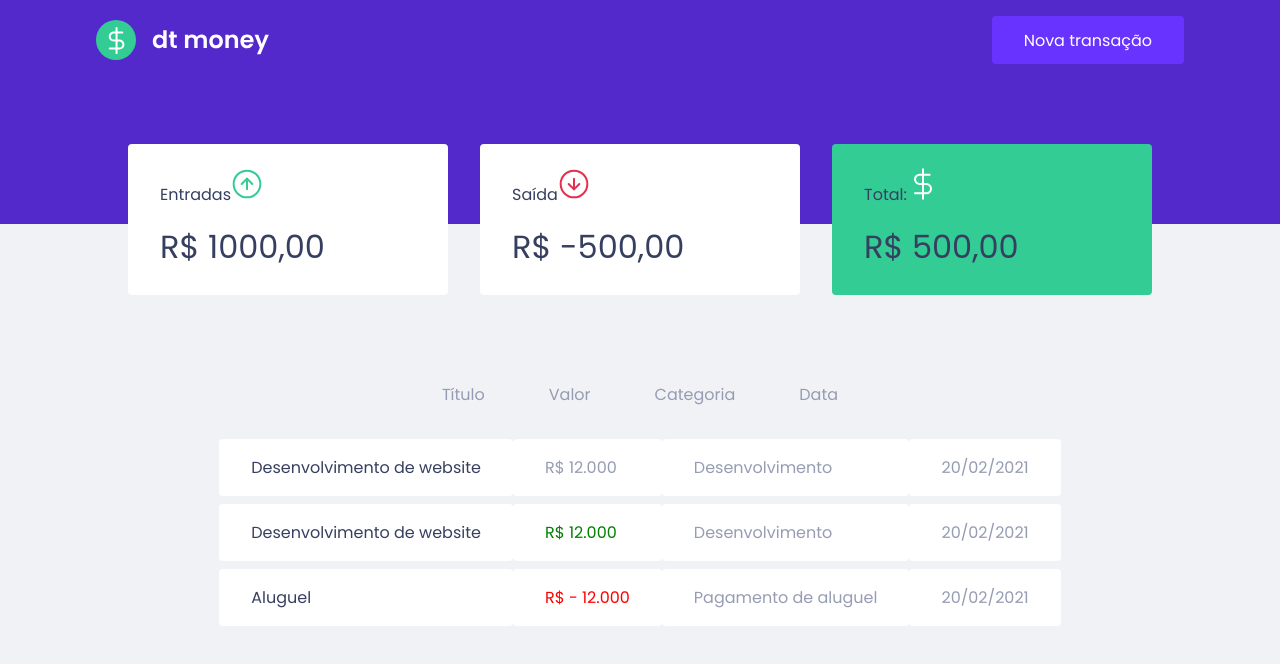
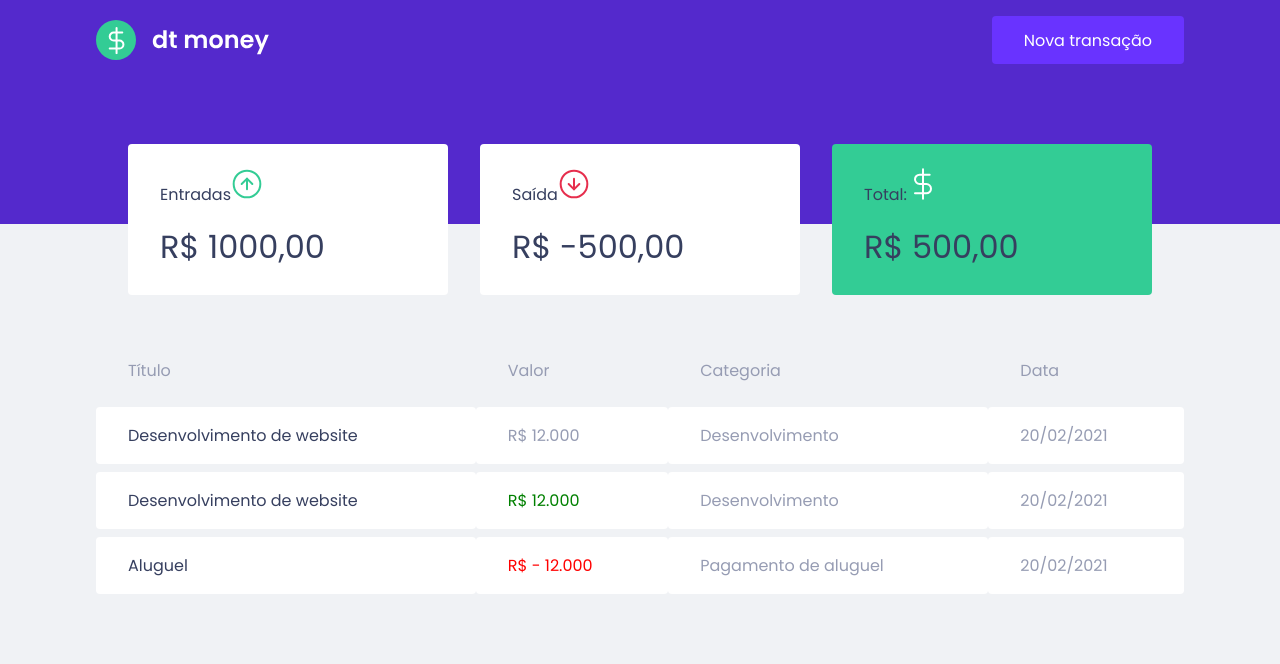
Before and after one commit to PedroHenrique-O/dt-money, a React (Create React App) app: page / in a window 1280 px wide. Shown: the top 664 px of the page. Built offline with nearby package versions, Linux system fonts and the light colour scheme.

Commit message:
added table styling

```diff
--- a/src/components/TransactionTable/styled.ts
+++ b/src/components/TransactionTable/styled.ts
@@ -2,22 +2,26 @@ import styled from "styled-components";
 
 export const Container = styled.div`
   margin-top: 4rem;
+  //width: 800px;
+  max-width: 1120px;
+  margin: 0 auto;
+  padding: 2.5rem 1rem;
+
   table {
-    display: flex;
-    flex-direction: column;
-    align-items: center;
     width: 100%;
+
     border-spacing: 0 0.5rem;
 
     th {
       color: var(--text-body);
       font-weight: 400;
       padding: 1rem 2rem;
+      text-align: left;
       line-height: 1.5rem;
-      tr {
-        display: flex;
-        justify-content: left;
-      }
+      /* tr {
+        //display: flex;
+        // justify-content: center;
+      } */
     }
     td {
       padding: 1rem 2rem;
```
